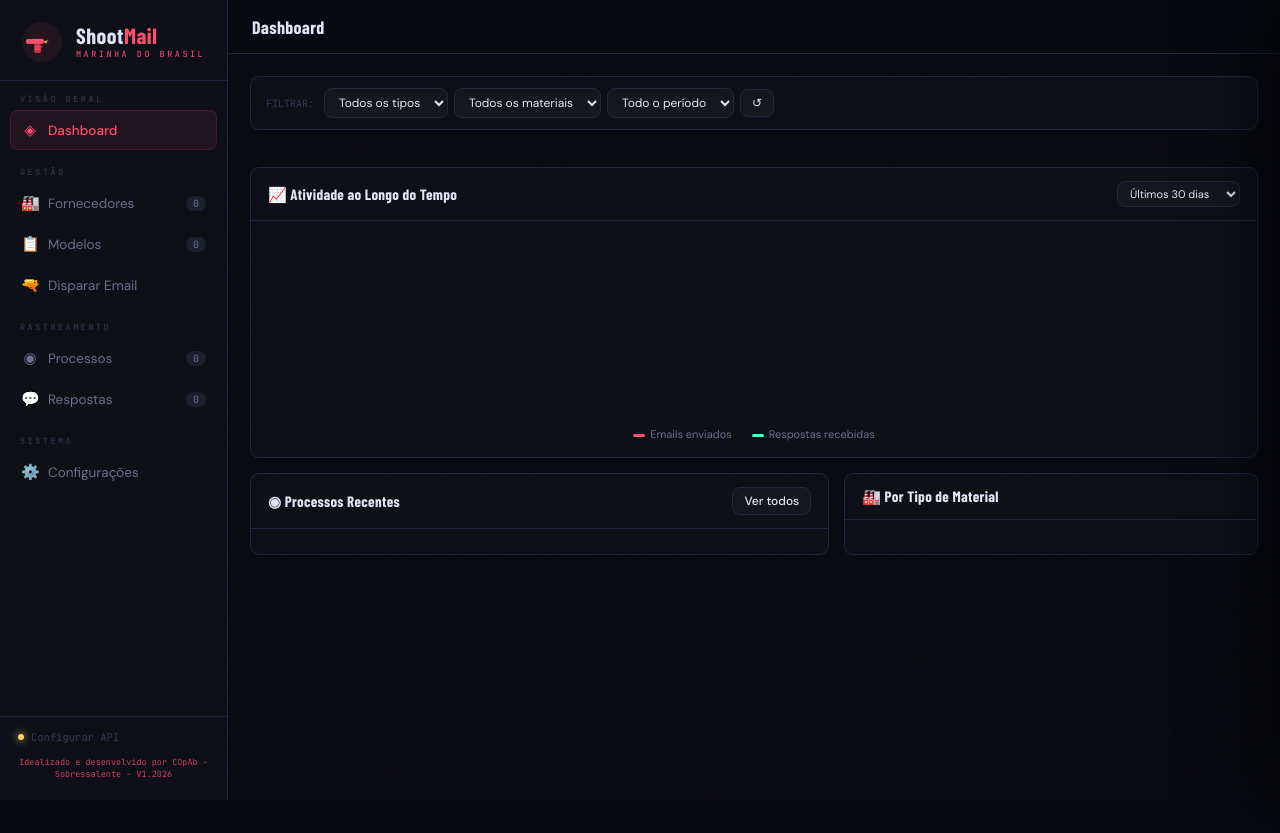
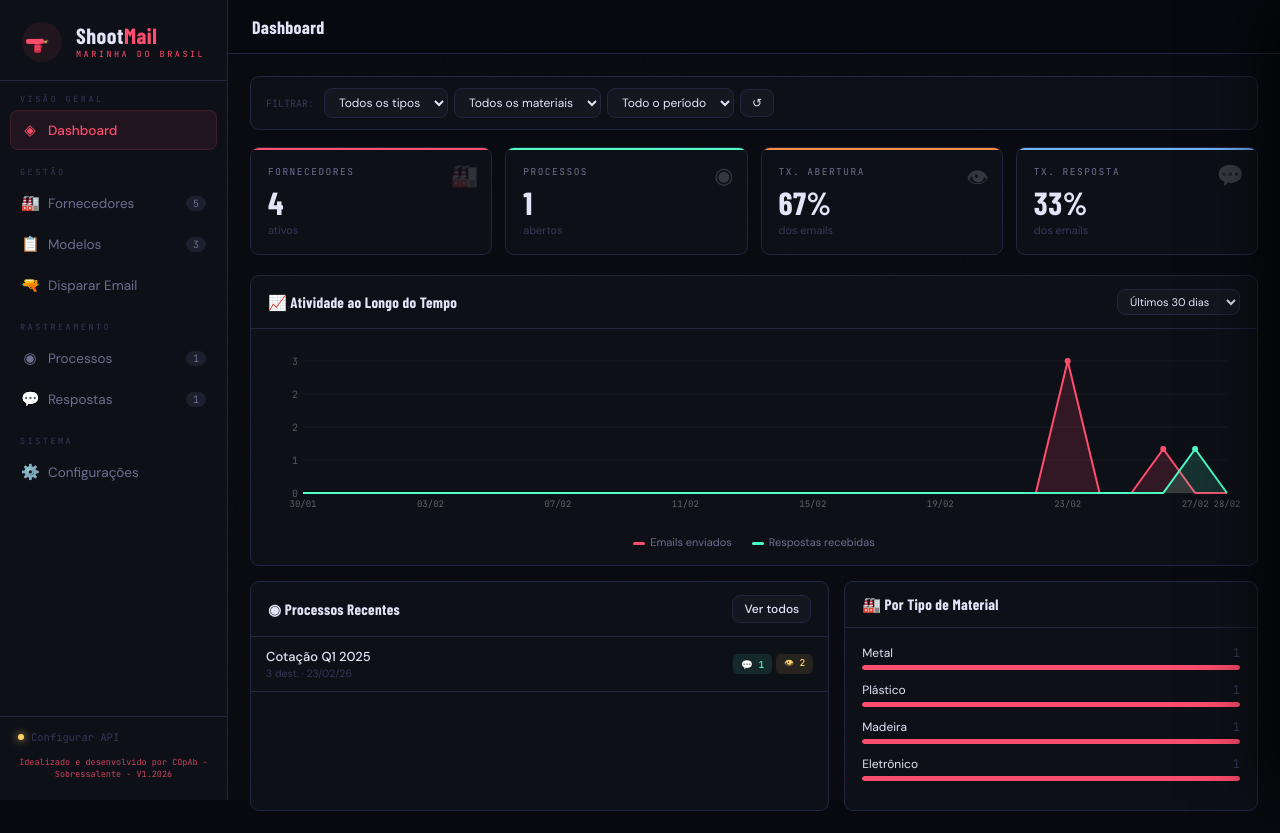
Before and after one commit to freitasnascimentomarinha-debug/ShootMail, a website: page index.html in a window 1280 px wide. Before the commit the page ends 800 px from the top, so only its background shows below. Drawn offline with nearby package versions, Linux system fonts and the light colour scheme; a web font is replaced by a local one.

Commit message:
Fix: Restauração da contagem de dados (updateBadges) e correção de textos de sincronização

```diff
--- a/index.html
+++ b/index.html
@@ -2484,6 +2484,17 @@
     function saveCfg() { localStorage.setItem('sm_cfg', JSON.stringify(CFG)); }
     function saveState() { localStorage.setItem('sm_state', JSON.stringify(S)); }
 
+    function updateBadges() {
+      const bSup = document.getElementById('nb-sup');
+      const bTpl = document.getElementById('nb-tpl');
+      const bProc = document.getElementById('nb-proc');
+      const bRep = document.getElementById('nb-rep');
+      if (bSup) bSup.textContent = S.suppliers.length;
+      if (bTpl) bTpl.textContent = S.templates.length;
+      if (bProc) bProc.textContent = S.processes.length;
+      if (bRep) bRep.textContent = S.replies.length;
+    }
+
     // ══ DEMO DATA ══
     function initDemo() {
       if (S.suppliers.length) return;
@@ -3467,13 +3478,13 @@
 
       if (S.autoSync) {
         syb.className = 'status-badge sb-ok';
-        syb.textContent = '● Ativado (15 min)';
+        syb.textContent = '● Verificação Mestre Ativa (5 min)';
         sybt.className = 'btn btn-sm btn-ghost';
         sybt.style.color = 'var(--a1)';
-        sybt.textContent = 'Desativar';
+        sybt.textContent = 'Desativar Master';
       } else {
         syb.className = 'status-badge sb-warn';
-        syb.textContent = '○ Desativado';
+        syb.textContent = '○ Verificação Mestre Pausada';
         sybt.className = 'btn btn-sm btn-green';
         sybt.textContent = 'Ativar agora';
       }
```
